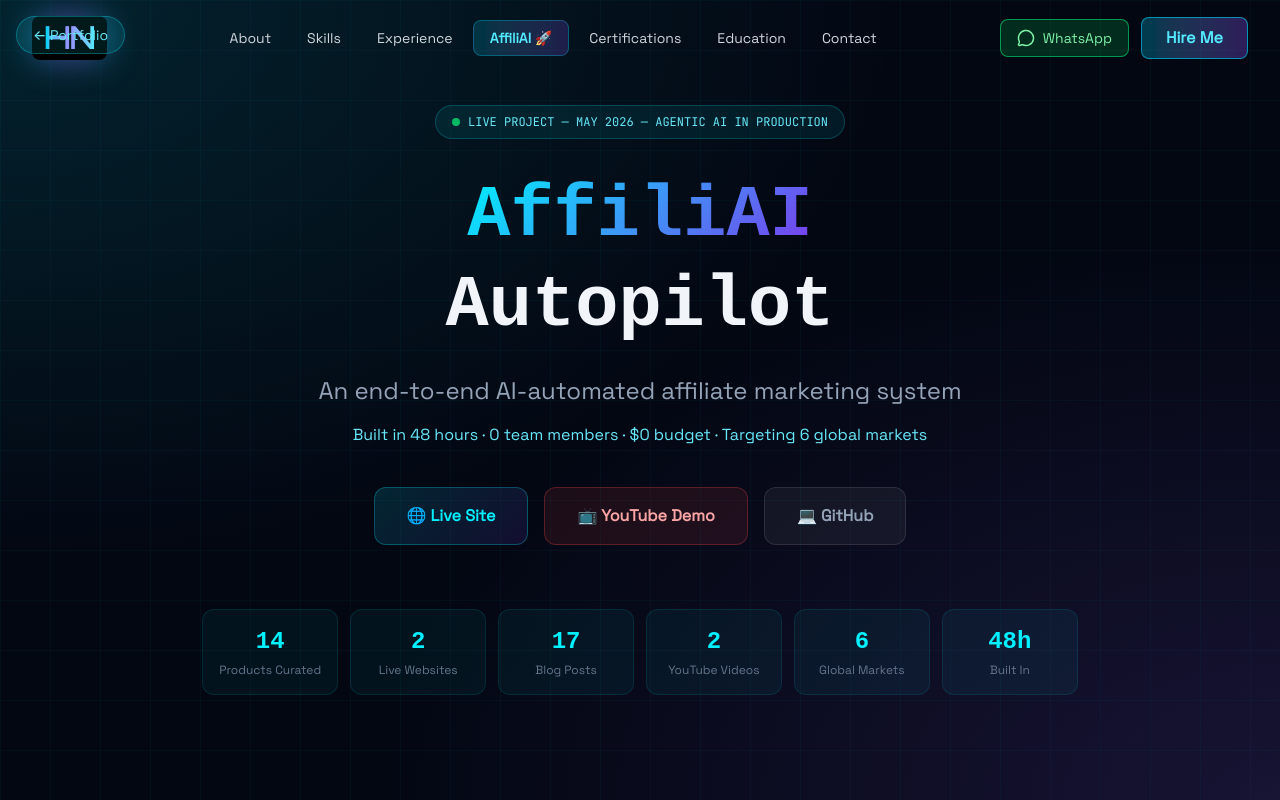
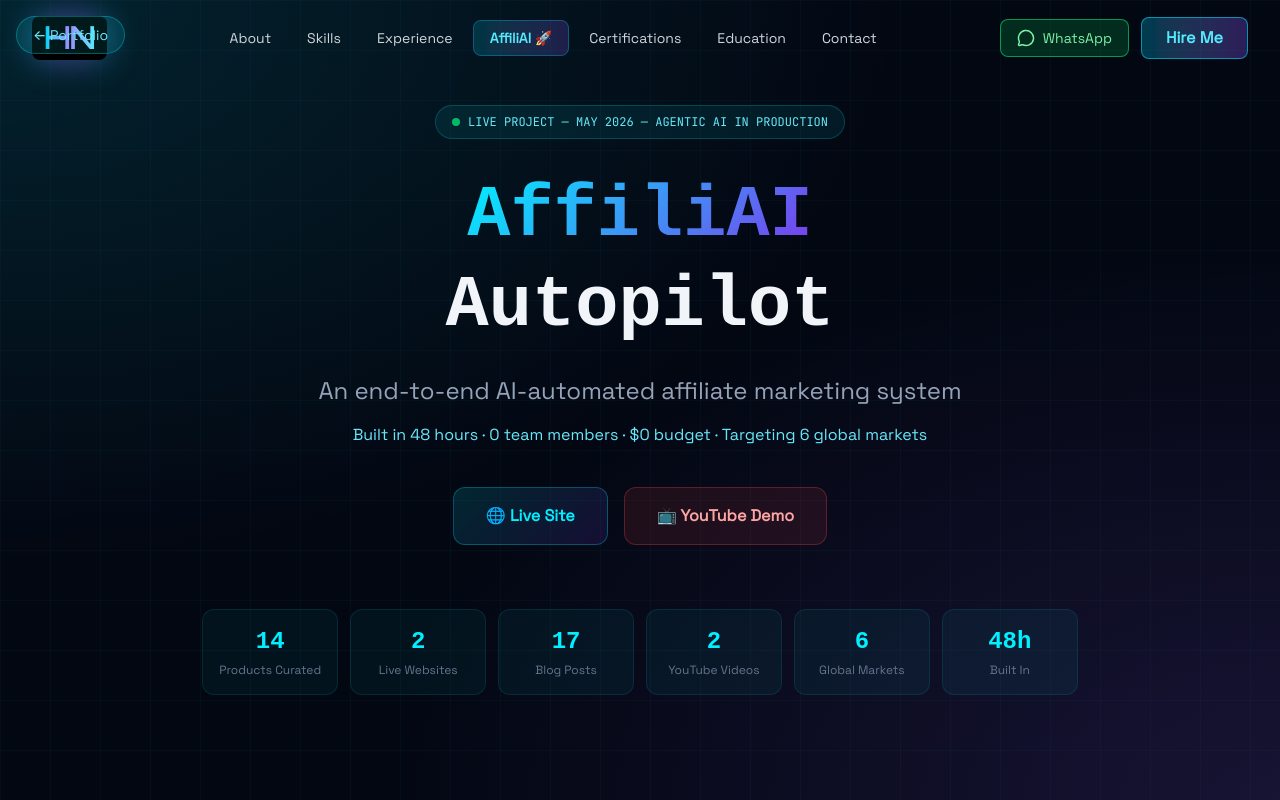
Before and after one commit to hafiznaveedchuhan-ctrl/MY-PROFILE, a Next.js app: page /affiliai in a window 1280 px wide. Shown: the top 800 px of the page. Built offline with nearby package versions, Linux system fonts and the light colour scheme.

Commit message:
Remove GitHub link from AffiliAI page

```diff
--- a/src/app/affiliai/page.tsx
+++ b/src/app/affiliai/page.tsx
@@ -105,11 +105,6 @@ export default function AffiliAIPage() {
               className="inline-flex items-center gap-2 px-8 py-4 rounded-xl font-bold text-base transition-all"
               style={{ background: 'rgba(239,68,68,0.1)', border: '1px solid rgba(239,68,68,0.3)', color: '#fca5a5' }}>
               📺 YouTube Demo
-            </a>
-            <a href="https://github.com/hafiznaveedchuhan-ctrl/aliexpress-toppicks" target="_blank" rel="noopener noreferrer"
-              className="inline-flex items-center gap-2 px-8 py-4 rounded-xl font-bold text-base transition-all"
-              style={{ background: 'rgba(255,255,255,0.05)', border: '1px solid rgba(255,255,255,0.1)', color: '#94a3b8' }}>
-              💻 GitHub
             </a>
           </div>
 
```
